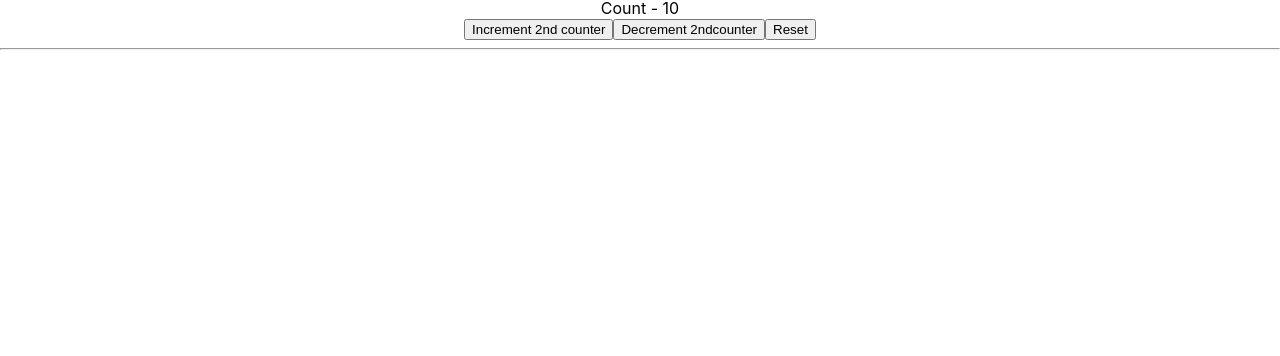
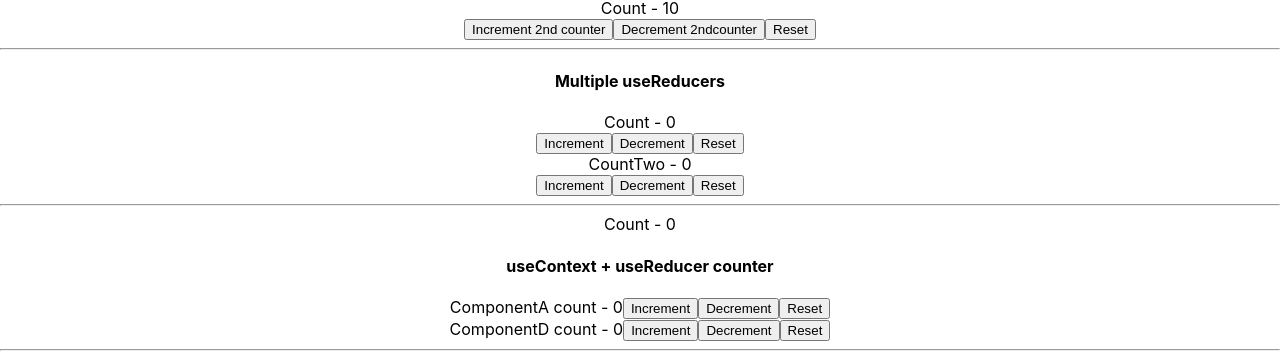
Before and after one commit to codydon/hooks, a React (Create React App) app: page / in a window 1280 px wide. Shown: the part 1176-1532 px from the top of the page. Before the commit the page ends 1234 px from the top, so only its background shows below. Built offline with nearby package versions, Linux system fonts and the light colour scheme; no server answers.

Commit message:
useReducer + useContext

```diff
--- a/src/App.js
+++ b/src/App.js
@@ -1,5 +1,6 @@
 import './App.css';
-import React from 'react';
+import React, { useReducer } from 'react'
+
 import DataFetching from './components/DataFetching';
 import HookCounter from './components/HookCounter';
 import HookCounter2 from './components/HookCounter2';
@@ -8,14 +9,35 @@ import HookCounter4 from './components/HookCounter4';
 import IntervalHookCounter from './components/IntervalHookCounter';
 // import HookMouse from './components/HookMouse';
 import MouseContainer from './components/MouseContainer';
-import ComponentC from './components/ComponentC'
 import Counter1 from './components/Counter1';
 import Counter2 from './components/Counter2';
+import Counter3 from './components/Counter3';
+import ComponentA from './components/ComponentA';
+import ComponentB from './components/ComponentB';
+import ComponentC from './components/ComponentC';
+import ComponentD from './components/ComponentD';
 
 export const UserContext = React.createContext()
 export const ChannelContext = React.createContext()
+export const CountContext = React.createContext()
+
+const intialState = 0
+
+const reducer = (state, action) => {
+  switch (action) {
+    case 'increment':
+      return state + 1
+    case 'decrement':
+      return state - 1
+    case 'reset':
+      return intialState
+    default:
+      return state
+  }
+}
 
 function App() {
+  const [count, dispatch] = useReducer(reducer, intialState)
 
   return (
     <div className="App">
@@ -43,6 +65,16 @@ function App() {
       <hr />
       <Counter2 />
       <hr />
+      <Counter3 />
+      <hr />
+      <CountContext.Provider value={{ countState: count, countDispatch: dispatch }}>
+        <div>
+          <div>Count - {count}</div>
+          <ComponentA />
+          <ComponentD />
+        </div>
+      </CountContext.Provider>
+      <hr />
     </div>
   );
 }
--- /dev/null
+++ b/src/components/ComponentA.js
@@ -0,0 +1,17 @@
+import React, { useContext } from 'react'
+import { CountContext } from '../App'
+
+function ComponentA() {
+  const countContext = useContext(CountContext)
+  return (
+    <div>
+      <h4>useContext + useReducer counter</h4>
+      ComponentA count - {countContext.countState}
+      <button onClick={() => countContext.countDispatch('increment')} >Increment</button>
+      <button onClick={() => countContext.countDispatch('decrement')} >Decrement</button>
+      <button onClick={() => countContext.countDispatch('reset')} >Reset</button>
+    </div>
+  )
+}
+
+export default ComponentA
--- /dev/null
+++ b/src/components/ComponentB.js
@@ -0,0 +1,12 @@
+import React from 'react'
+import ComponentD from './ComponentD'
+
+function componentB() {
+  return (
+    <div>
+        <ComponentD />
+    </div>
+  )
+}
+
+export default componentB
--- /dev/null
+++ b/src/components/ComponentD.js
@@ -0,0 +1,16 @@
+import React, { useContext } from 'react'
+import { CountContext } from '../App'
+
+function ComponentD() {
+  const countContext = useContext(CountContext)
+  return (
+    <div>
+      ComponentD count - {countContext.countState}
+      <button onClick={() => countContext.countDispatch('increment')} >Increment</button>
+      <button onClick={() => countContext.countDispatch('decrement')} >Decrement</button>
+      <button onClick={() => countContext.countDispatch('reset')} >Reset</button>
+    </div>
+  )
+}
+
+export default ComponentD
--- a/src/components/ComponentF.js
+++ b/src/components/ComponentF.js
@@ -1,7 +1,8 @@
-import React from 'react'
-import { UserContext, ChannelContext } from '../App'
+import React, { useContext } from 'react'
+import { UserContext, ChannelContext, CountContext } from '../App'
 
 function ComponentF() {
+    const CountContext = useContext(CountContext)
     return (
         <div>
             {/* depreciated syntax!!! */}
@@ -25,6 +26,11 @@ function ComponentF() {
                     }
                 }
             </UserContext.Consumer>
+            {/*  */}
+            <h4>useContext + useReducer counter</h4>
+            <button onClick={() => CountContext.CountDispatch('increment')} >Increment</button>
+            <button onClick={() => CountContext.CountDispatch('decrement')} >Decrement</button>
+            <button onClick={() => CountContext.CountDispatch('reset')} >Reset</button>
         </div>
     )
 }
--- /dev/null
+++ b/src/components/Counter3.js
@@ -0,0 +1,40 @@
+import React, { useReducer } from 'react'
+
+const intialState = 0
+
+const reducer = (state, action) => {
+    switch (action) {
+        case 'increment':
+            return state + 1
+        case 'decrement':
+            return state - 1
+        case 'reset':
+            return intialState
+        default:
+            return state
+    }
+}
+
+function Counter3() {
+    const [count, dispatch] = useReducer(reducer, intialState)
+    const [count2, dispatch2] = useReducer(reducer, intialState)
+    return (
+        <div>
+            <h4>Multiple useReducers</h4>
+            <div>Count - {count}</div>
+            <button onClick={() => dispatch('increment')} >Increment</button>
+            <button onClick={() => dispatch('decrement')} >Decrement</button>
+            <button onClick={() => dispatch('reset')} >Reset</button>
+            {/*  */}
+            <div>
+                <div>CountTwo - {count2}</div>
+                <button onClick={() => dispatch2('increment')} >Increment</button>
+                <button onClick={() => dispatch2('decrement')} >Decrement</button>
+                <button onClick={() => dispatch2('reset')} >Reset</button>
+            </div>
+        </div>
+
+    )
+}
+
+export default Counter3
```
